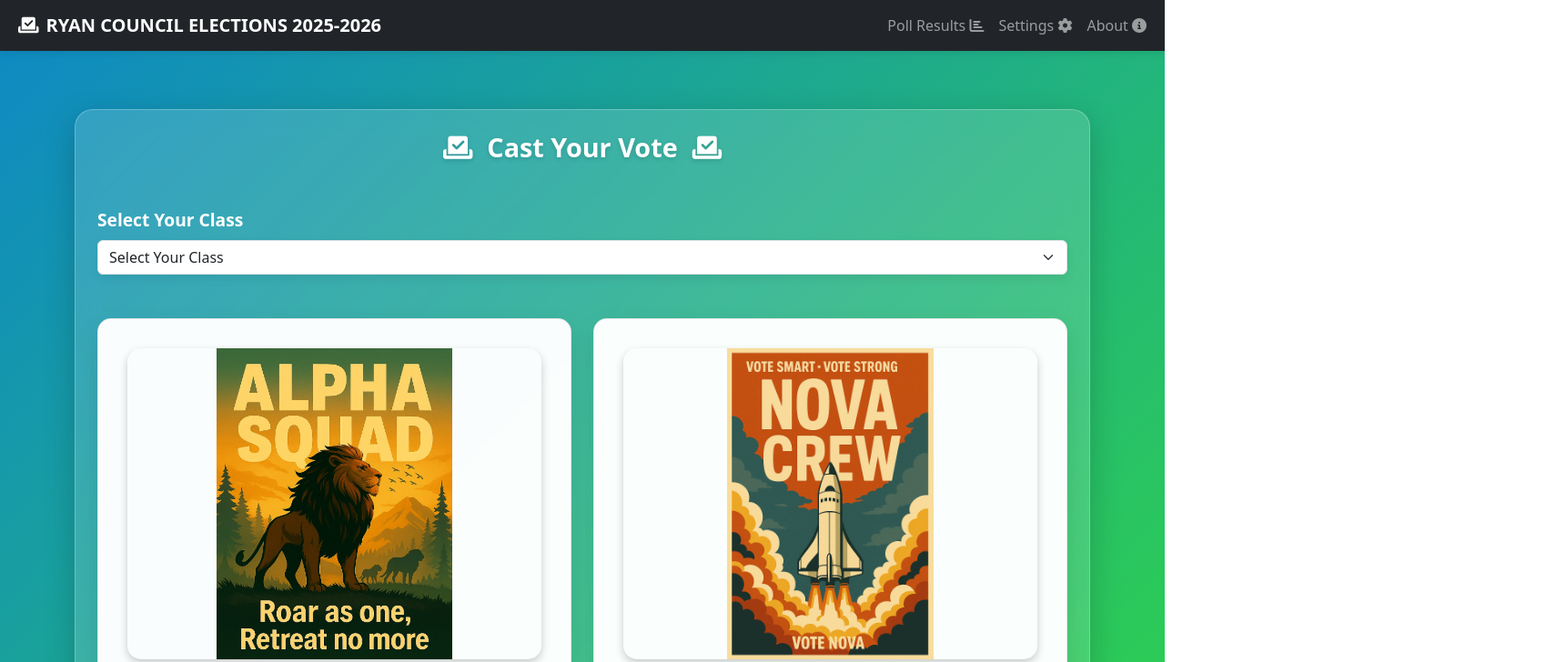
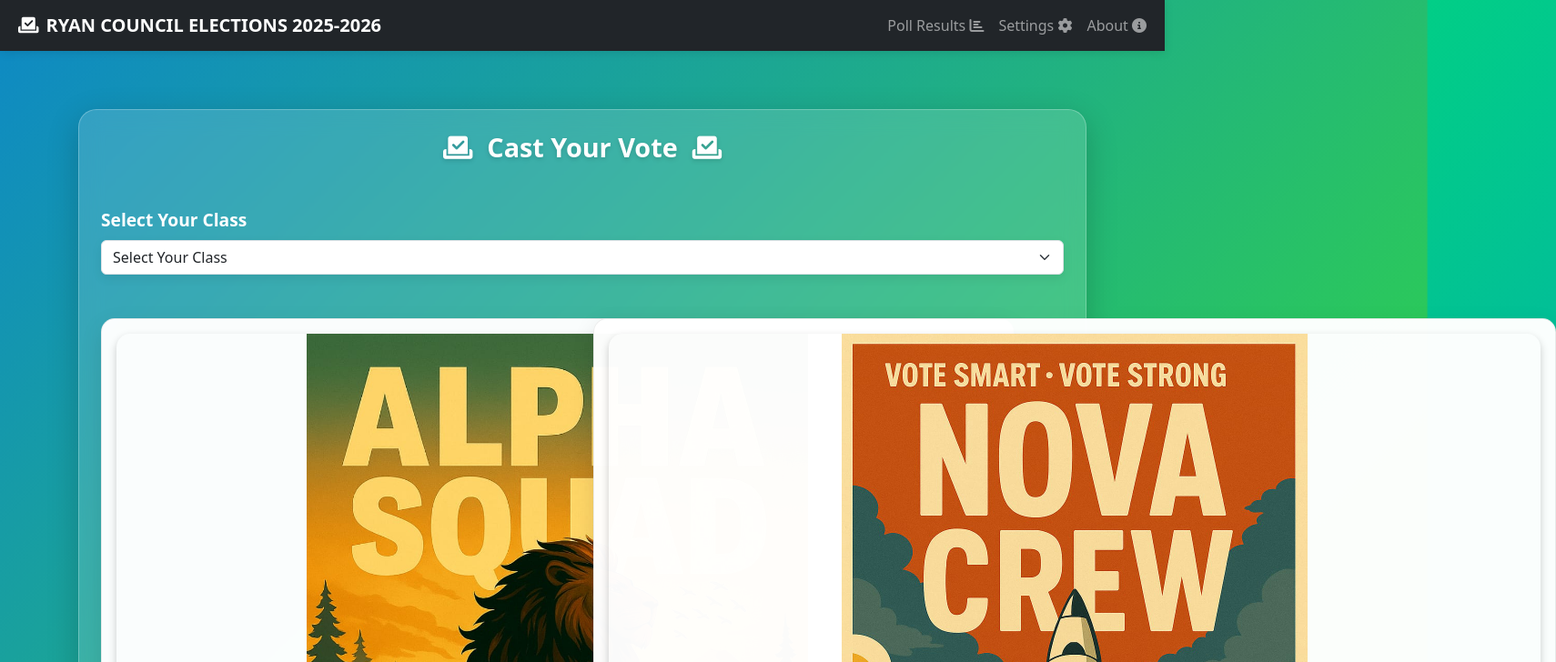
Before and after one commit to StaticGamerYT-India/Ryan-Voting, a website: page index.html in a window 1280 px wide. Shown: the top 728 px of the page at 91% size, 1710 px wide, since content can reach past the window. Drawn offline with nearby package versions, Linux system fonts and the light colour scheme.

Commit message:
Update s1.css

```diff
--- a/css/s1.css
+++ b/css/s1.css
@@ -98,20 +98,16 @@ body {
 }
 
 .candidate-card {
-  background: rgba(255, 255, 255, 0.98);
-  border-radius: 15px; /* Adjusted radius */
-  padding: clamp(1.5rem, 3vw, 2rem); /* Adjusted padding */
+  background: rgba(255, 255, 255, 0.98); /* Card background */
+  border-radius: 15px; /* Rounded corners */
+  padding: 1rem; /* Padding inside the card */
   text-align: center;
-  transition: all 0.3s ease;
-  height: 100%; /* Ensure cards have equal height */
-  box-shadow: 0 8px 24px rgba(0,0,0,0.1); /* Adjusted shadow */
-  display: flex;
-  flex-direction: column;
-  justify-content: space-between; /* Push content apart */
-  gap: 1.5rem; /* Adjusted gap */
-  border: 1px solid rgba(0, 0, 0, 0.08); /* Subtler border */
+  transition: all 0.3s ease; /* Smooth transitions */
+  box-shadow: 0 8px 24px rgba(0, 0, 0, 0.1); /* Subtle shadow */
+  display: inline-block; /* Ensure the card wraps naturally */
+  border: 1px solid rgba(0, 0, 0, 0.08); /* Subtle border */
+  width: auto; /* Automatically adjust width */
 }
-
 .candidate-card:hover {
   transform: translateY(-5px);
   box-shadow: 0 12px 30px rgba(0,0,0,0.15); /* Enhanced hover shadow */
```
